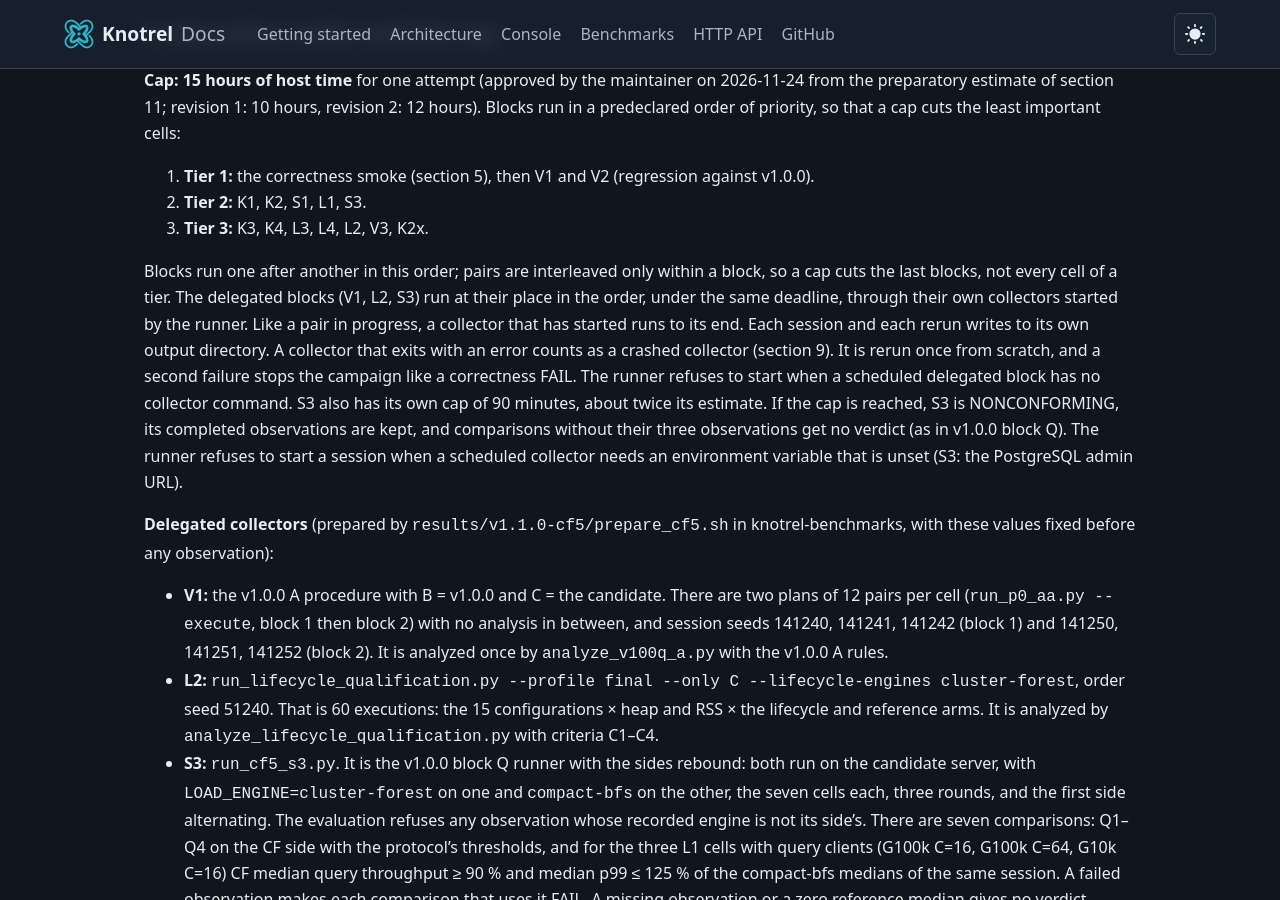
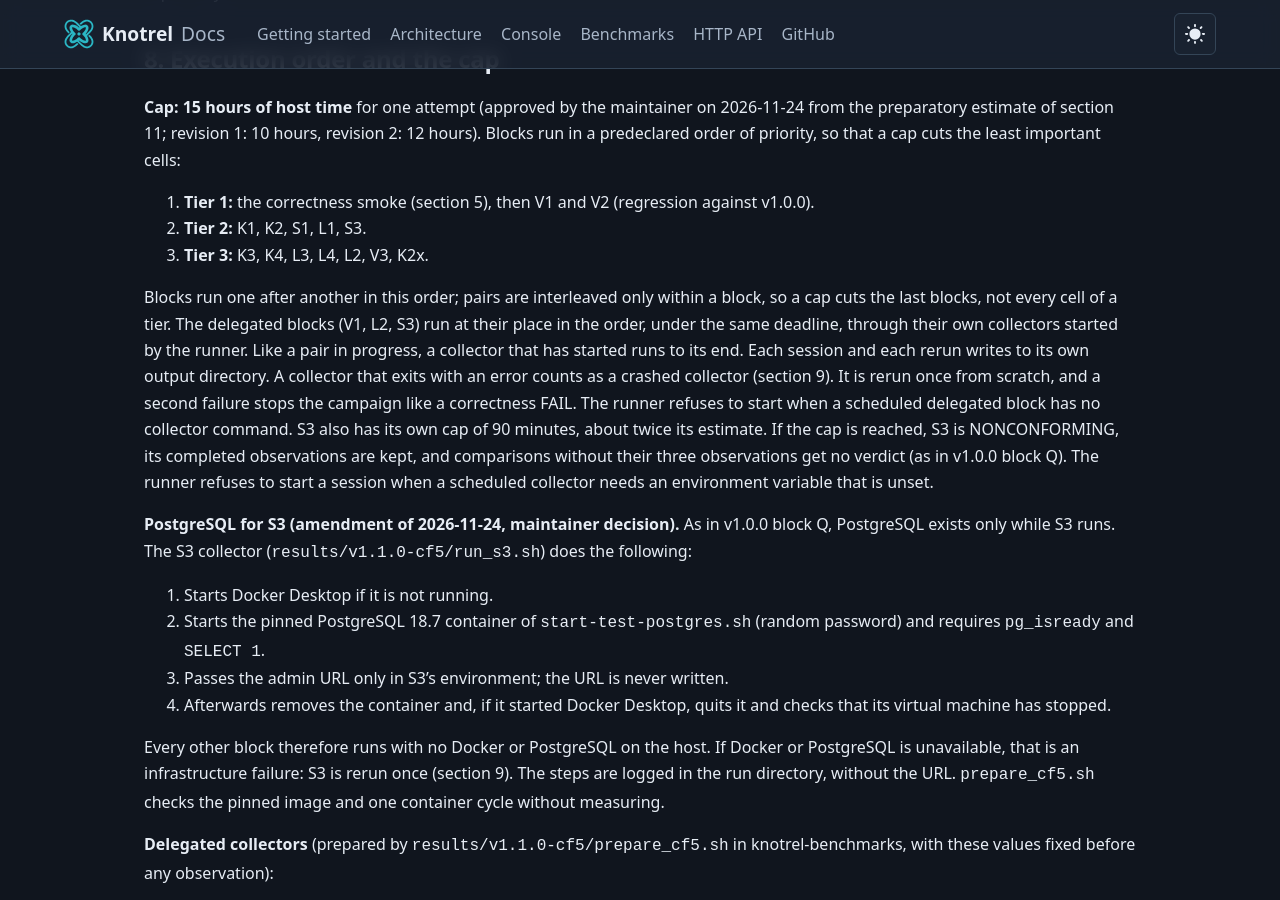
Before and after one commit to knotrel/knotrel, a Jekyll site: the page built from docs/releases/v1.1.0-cf5-qualification-plan.md, in a window 1280 px wide and 900 px high, scrolled down 11190 px. Built offline with Jekyll 4.4.1, drawn with Linux system fonts in a browser that asks for light colours; our own code applies the rules of GitHub Pages for plain Markdown files; some of the changed text lies outside the part shown.

Commit message:
docs(cf5): PostgreSQL exists only while S3 runs (plan amendment)
Maintainer decision of 2026-11-24, before any observation: the S3
collector starts Docker Desktop and the pinned PostgreSQL 18.7 container
just before S3 and removes them afterwards, as in v1.0.0 block Q, so the
other blocks run with no Docker on the host. The campaign is re-frozen.

Co-Authored-By: Claude Opus 5.5 <noreply@anthropic.com>

```diff
--- a/docs/releases/v1.1.0-cf5-qualification-plan.md
+++ b/docs/releases/v1.1.0-cf5-qualification-plan.md
@@ -2,7 +2,9 @@
 
 **Status: Approved, revision 5 (2026-11-24), by the maintainer, including
 section 6.1 and the V1 scope of section 14, item 9. Frozen with
-`results/v1.1.0-cf5/FREEZE.json` in knotrel-benchmarks. Each campaign session
+`results/v1.1.0-cf5/FREEZE.json` in knotrel-benchmarks. Amended on
+2026-11-24, before any observation, by the maintainer's decision on how S3
+gets PostgreSQL (section 8); the campaign was re-frozen after it. Each campaign session
 starts only on the maintainer's explicit go-ahead.** Roadmap
 item CF5; design in [ADR 0014](../architecture/0014-cluster-forest-backend.md).
 Revision 1 was reviewed with PR knotrel/knotrel#150; revision 2 added the full
@@ -517,7 +519,24 @@ its own cap of 90 minutes, about twice its estimate. If the cap is reached,
 S3 is NONCONFORMING, its completed observations are kept, and comparisons
 without their three observations get no verdict (as in v1.0.0 block Q). The
 runner refuses to start a session when a scheduled collector needs an
-environment variable that is unset (S3: the PostgreSQL admin URL).
+environment variable that is unset.
+
+**PostgreSQL for S3 (amendment of 2026-11-24, maintainer decision).** As in
+v1.0.0 block Q, PostgreSQL exists only while S3 runs. The S3 collector
+(`results/v1.1.0-cf5/run_s3.sh`) does the following:
+
+1. Starts Docker Desktop if it is not running.
+2. Starts the pinned PostgreSQL 18.7 container of `start-test-postgres.sh`
+   (random password) and requires `pg_isready` and `SELECT 1`.
+3. Passes the admin URL only in S3's environment; the URL is never written.
+4. Afterwards removes the container and, if it started Docker Desktop, quits
+   it and checks that its virtual machine has stopped.
+
+Every other block therefore runs with no Docker or PostgreSQL on the host.
+If Docker or PostgreSQL is unavailable, that is an infrastructure failure:
+S3 is rerun once (section 9). The steps are logged in the run directory,
+without the URL. `prepare_cf5.sh` checks the pinned image and one container
+cycle without measuring.
 
 **Delegated collectors** (prepared by `results/v1.1.0-cf5/prepare_cf5.sh`
 in knotrel-benchmarks, with these values fixed before any observation):
```
